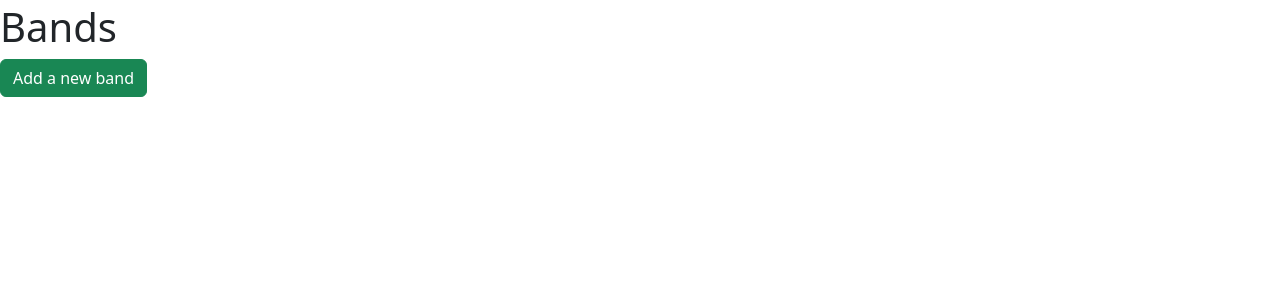
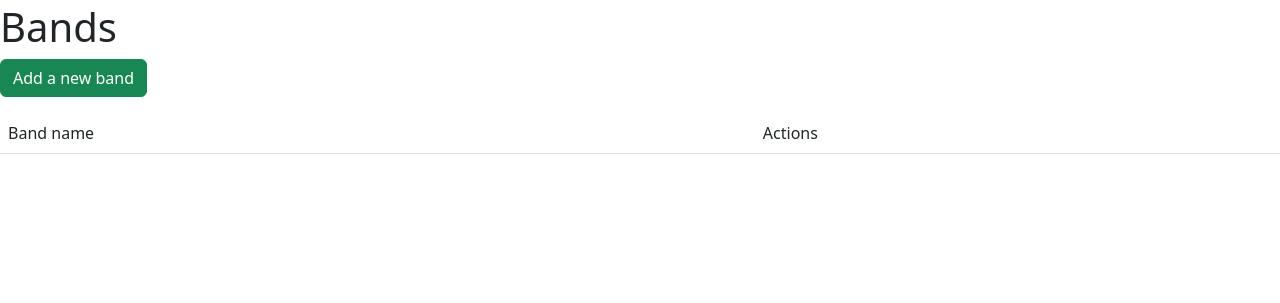
Before and after one commit to etsi-kekeli/merchex, a Django app: page / in a window 1280 px wide. Shown: the part 53-356 px from the top of the page. Run offline with Django 4.2, Linux system fonts and the light colour scheme; data that the repository does not hold is empty; some libraries are stand-ins or nearby versions.

Commit message:
Create update operation for Band model

```diff
--- a/merchex/listings/templates/listings/band_create.html
+++ b/merchex/listings/templates/listings/band_create.html
@@ -2,12 +2,12 @@
 
 {% block content %}
 
-<h1>Création de groupe</h1>
+<h1>Band {{update | yesno:"update,creation" }} </h1>
 
 <form action="" method="post" class="p-4">
     {% csrf_token %}
     {{ form.as_p }}
-    <button type="submit" class="btn btn-primary btn-md">Create</button>
+    <button type="submit" class="btn btn-primary btn-md p-2">Submit</button>
 </form>
 
 {% endblock %}
--- a/merchex/listings/templates/listings/band_detail.html
+++ b/merchex/listings/templates/listings/band_detail.html
@@ -15,6 +15,8 @@
     <p>{{ band.biography }}</p>
     {% endif %}
 
+    <p><a href="{% url 'band-update' band.id %}" class="btn btn-primary">Update band</a></p>
+
     <a href="{% url 'band-list' %}">Retour à tous les groupes</a>
 
 {% endblock %}
--- a/merchex/listings/templates/listings/band_list.html
+++ b/merchex/listings/templates/listings/band_list.html
@@ -4,9 +4,24 @@
     <p>
         <a href="{% url 'band-create' %}" class="btn btn-md btn-success">Add a new band</a>
     </p>
-    <ul>
-        {% for band in bands %}
-        <li><a href="{% url 'band-detail' band.id %}">{{band.name | upper}}</a></li>
-        {% endfor %}
-    </ul>
+    <table class="table table-striped">
+        <thead>
+            <tr>
+                <td>Band name</td>
+                <td>Actions</td>
+            </tr>
+        </thead>
+        <tbody>
+            {% for band in bands %}
+            <tr>
+                <td>
+                    <a href="{% url 'band-detail' band.id %}">{{band.name | upper}}</a>
+                </td>
+                <td>
+                    <a href="{% url 'band-update' band.id %}" class="btn btn-primary btn-sm">Update</a>
+                </td>
+            </tr>
+            {% endfor %}
+        </tbody>
+    </table>
 {% endblock %}
--- a/merchex/listings/views.py
+++ b/merchex/listings/views.py
@@ -31,6 +31,18 @@ def band_create(request):
     else:
         form = BandForm()
         return render(request, 'listings/band_create.html', {'form': form})
+
+def band_update(request, id):
+    band = get_object_or_404(Band, id=id)
+    if request.method == "POST":
+        form = BandForm(request.POST, instance=band)
+        if form.is_valid():
+            band = form.save()
+            return redirect('band-detail', band.id)
+    else:
+        form = BandForm(instance=band)
+
+    return render(request, 'listings/band_create.html', {'form': form, 'update': True})
 
 def about(request):
     return render(request, 'listings/about-us.html')
--- a/merchex/merchex/urls.py
+++ b/merchex/merchex/urls.py
@@ -26,6 +26,7 @@ urlpatterns = [
     path('bands/<int:id>/', view=views.band_detail, name='band-detail'),
     path('bands/listings/<int:id>/', view=views.band_listings, name='band-listings'),
     path('bands/add/', view=views.band_create, name='band-create'),
+    path('bands/<int:id>/update', view=views.band_update, name='band-update'),
     path('about-us', view=views.about),
     path('contact-us/', view=views.contact, name='contact'),
     path('email-sent/', view=views.email_sent, name='email-sent'),
```
